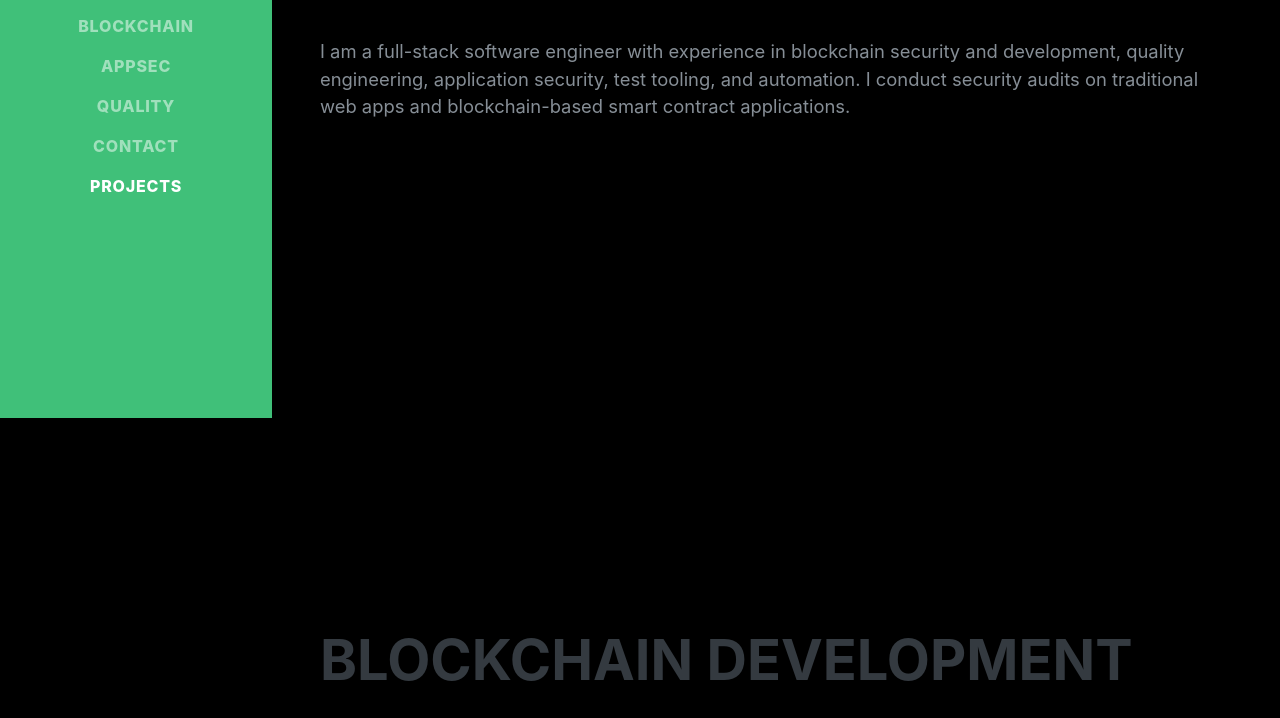
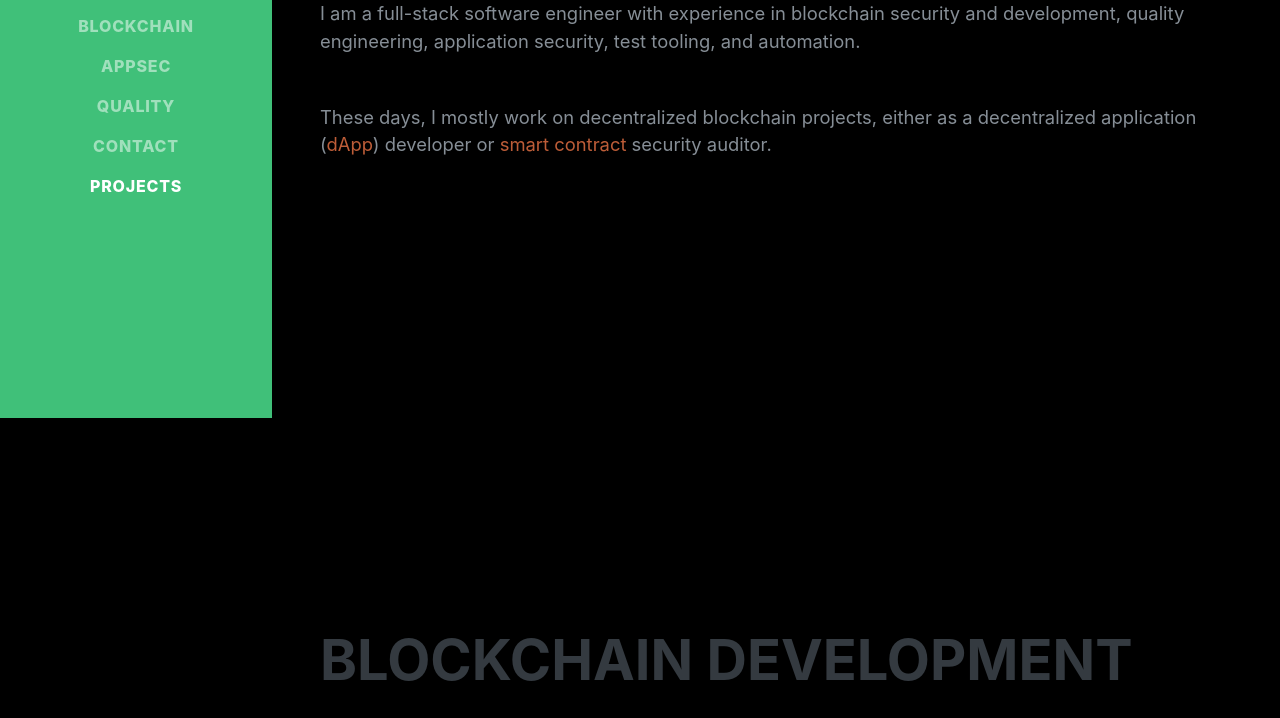
Before and after one commit to bbeale/bbeale.github.io, a plain HTML site: page index.html in a window 1280 px wide. Shown: the part 382-1100 px from the top of the page. Drawn offline with Linux system fonts and the light colour scheme; a web font is replaced by a local one.

Commit message:
Updated landing page wording.

```diff
--- a/index.html
+++ b/index.html
@@ -54,8 +54,15 @@
 				<div class="subheading mb-5">quality | appsec | development | blockchain</div>
 				<p class="lead mb-5 mb-md-5">
 					I am a full-stack software engineer with experience in blockchain security and development, quality
-					engineering, application security, test tooling, and automation. I conduct security audits on
-					traditional web apps and blockchain-based smart contract applications.
+					engineering, application security, test tooling, and automation.
+				</p>
+
+				<p class="lead mb-5 mb-md-5">
+					These days, I mostly work on decentralized blockchain projects, either as a decentralized application
+					(<a href="https://ethereum.org/en/glossary/#dapp"
+					target="_blank" rel="noopener noreferrer">dApp</a>) developer or <a
+						href="https://ethereum.org/en/glossary/#smart-contract"
+					target="_blank" rel="noopener noreferrer">smart contract</a> security auditor.
 				</p>
 				<hr class="m-0">
 			</div>
```
